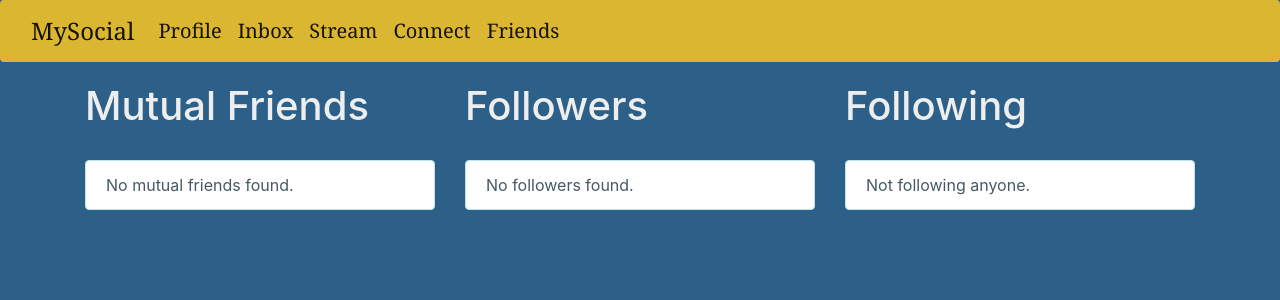
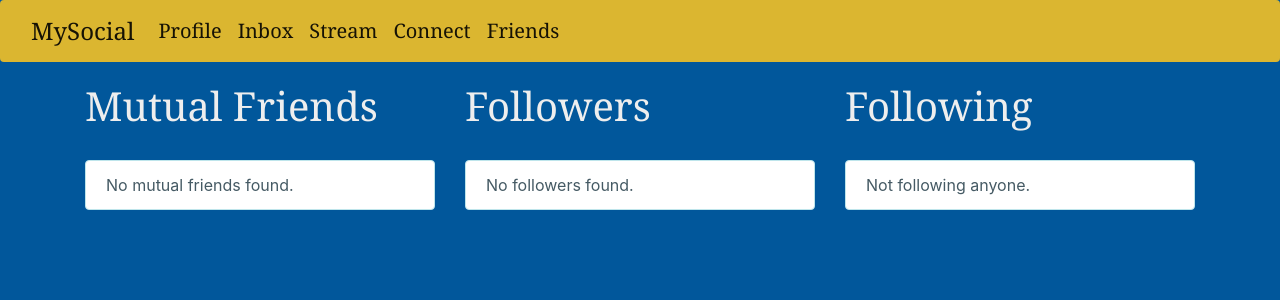
Before and after one commit to momo3404/MySocial, a Django app: template mysocial/templates/base/mysocial/friends_list.html in a window 1280 px wide. Shown: the top 300 px of the page. Run offline with Django 4.2, Linux system fonts and the light colour scheme; the template is opened without the code that fills it, so the values that code supplies are empty; some libraries are stand-ins or nearby versions.

Commit message:
changed bg color

```diff
--- a/mysocial/templates/base/mysocial/edit_profile.html
+++ b/mysocial/templates/base/mysocial/edit_profile.html
@@ -107,7 +107,7 @@
   </div>
 </nav>
 
-<body class="h-100 gradient-form" style="background-color: #2d6088;; color: #FAFAFA;">
+<body class="h-100 gradient-form" style="background-color: #01579B; color: #FAFAFA;">
     <div class="container">
         <h1 style="margin-top: 20px;">Edit Profile</h1>
         <form method="post" enctype="multipart/form-data">
--- a/mysocial/templates/base/mysocial/error_page.html
+++ b/mysocial/templates/base/mysocial/error_page.html
@@ -15,7 +15,7 @@
         }
     </style>
 </head>
-<body class="h-100 gradient-form" style="background-color: #0056b3;">
+<body class="h-100 gradient-form" style="background-color: #01579B;">
 <nav class="navbar navbar-expand-lg navbar-light" style="background-color: #DBB630;">
     <!-- Navigation Content Here (Re-use your provided nav bar content) -->
 </nav>
--- a/mysocial/templates/base/mysocial/friends_list.html
+++ b/mysocial/templates/base/mysocial/friends_list.html
@@ -6,7 +6,7 @@
     <style>
 
         body {
-            background-color: #2d6088;
+            background-color: #01579B;
             color: #F8F7F9;
         }
 
@@ -103,7 +103,7 @@
     <div class="container">
         <div class="row">
             <div class="col-md-4">
-                <h1>Mutual Friends</h1>
+                <h1 style = "font-family: Georgia">Mutual Friends</h1>
                 <div class="list-group">
                     {% for friend in friends %}
                         <a href="{% url 'mysocial:public_profile' friend.authorId %}" class="list-group-item list-group-item-action">
@@ -116,7 +116,7 @@
             </div>
 
             <div class="col-md-4">
-                <h1>Followers</h1>
+                <h1 style = "font-family: Georgia">Followers</h1>
                 <div class="list-group">
                     {% for follower in followers %}
                         <a href="{% url 'mysocial:public_profile' follower.authorId %}" class="list-group-item list-group-item-action">
@@ -129,7 +129,7 @@
             </div>
 
             <div class="col-md-4">
-                <h1>Following</h1>
+                <h1 style = "font-family: Georgia">Following</h1>
                 <div class="list-group">
                     {% for follow in following %}
                         <a href="{% url 'mysocial:public_profile' follow.authorId %}" class="list-group-item list-group-item-action">
--- a/mysocial/templates/base/mysocial/github_posts.html
+++ b/mysocial/templates/base/mysocial/github_posts.html
@@ -24,7 +24,7 @@
         }
     </style>
 </head>
-<body class="h-100 gradient-form" style="background-color: #0056b3;">
+<body class="h-100 gradient-form" style="background-color: #01579B;">
 <nav class="navbar navbar-expand-lg navbar-light" style="background-color: #DBB630;">
     <!-- Navigation Content Here (Same as your provided nav bar) -->
 </nav>
--- a/mysocial/templates/base/mysocial/inbox.html
+++ b/mysocial/templates/base/mysocial/inbox.html
@@ -76,7 +76,7 @@
 </div>
 </nav>
 
-<body class="h-100 gradient-form" style="background-color: #2d6088; color: #FAFAFA;">
+<body class="h-100 gradient-form" style="background-color: #01579B; color: #FAFAFA;">
   {% for item in inbox_items %}
       <div class = "inbox-item">
           {% if item.type == "Follow" %}
--- a/mysocial/templates/base/mysocial/post_detail.html
+++ b/mysocial/templates/base/mysocial/post_detail.html
@@ -104,7 +104,7 @@
     </div>
 </nav>
 
-<body class="h-100 gradient-form" style="background-color: #2d6088;">
+<body class="h-100 gradient-form" style="background-color: #01579B;">
     <div class="text-center" style="color: #F8F7F9; padding-top: 20px;">
     <div class="center">
     <div class="posts-container">
--- a/mysocial/templates/base/mysocial/public_profile.html
+++ b/mysocial/templates/base/mysocial/public_profile.html
@@ -159,7 +159,7 @@
     </div>
 </nav>
 
-<body class="h-100 gradient-form" style="background-color: #2d6088;">
+<body class="h-100 gradient-form" style="background-color: #01579B;">
     <div class="text-center">
         <div class="center" style="color: #FAFAFA;">
             <h1>
--- a/mysocial/templates/base/mysocial/remote.html
+++ b/mysocial/templates/base/mysocial/remote.html
@@ -63,7 +63,7 @@
 </nav>
 
 
-<body class="h-100 gradient-form" style="background-color: #2d6088; color: #fafafa;">
+<body class="h-100 gradient-form" style="background-color: #01579B; color: #fafafa;">
     <div class="container mt-5">
         {% for node in node_details %}
         <div class="card post-card" style="padding: 20px 20px;margin-bottom:20px;">
--- a/mysocial/templates/base/mysocial/stream_posts.html
+++ b/mysocial/templates/base/mysocial/stream_posts.html
@@ -126,7 +126,7 @@
     </div>
 </nav>
 
-<body class="h-100 gradient-form" style="background-color: #2d6088;">
+<body class="h-100 gradient-form" style="background-color: #01579B;">
 
 
     <div class="text-center" style="color: #faFafa;">
--- a/mysocial/templates/base/registration/register.html
+++ b/mysocial/templates/base/registration/register.html
@@ -15,7 +15,7 @@
 </nav>
 
 
-<body class="h-100 gradient-form" style="background-color: #2d6088; color: #EEEEEE;">
+<body class="h-100 gradient-form" style="background-color: #01579B; color: #EEEEEE;">
     <h2 style="margin-left: 20px; font-family: Georgia;">Register</h2>
     <form method="post" style="margin-left: 20px; font-family: Georgia;">
         {% csrf_token %}
```
